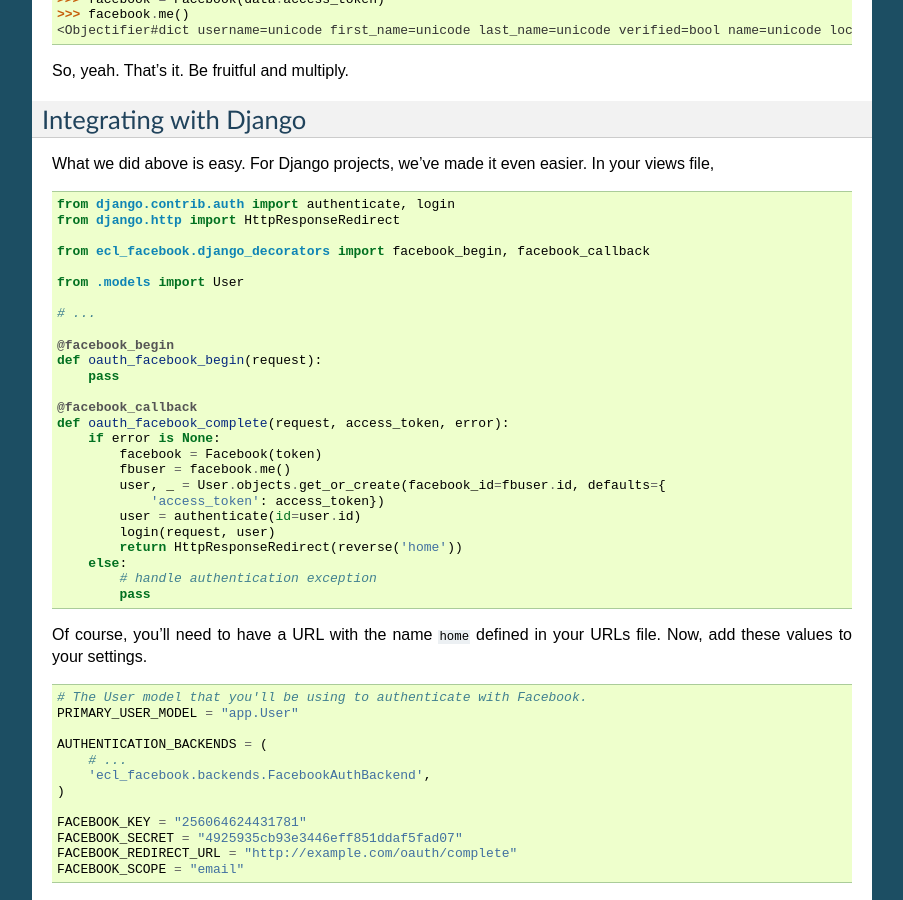
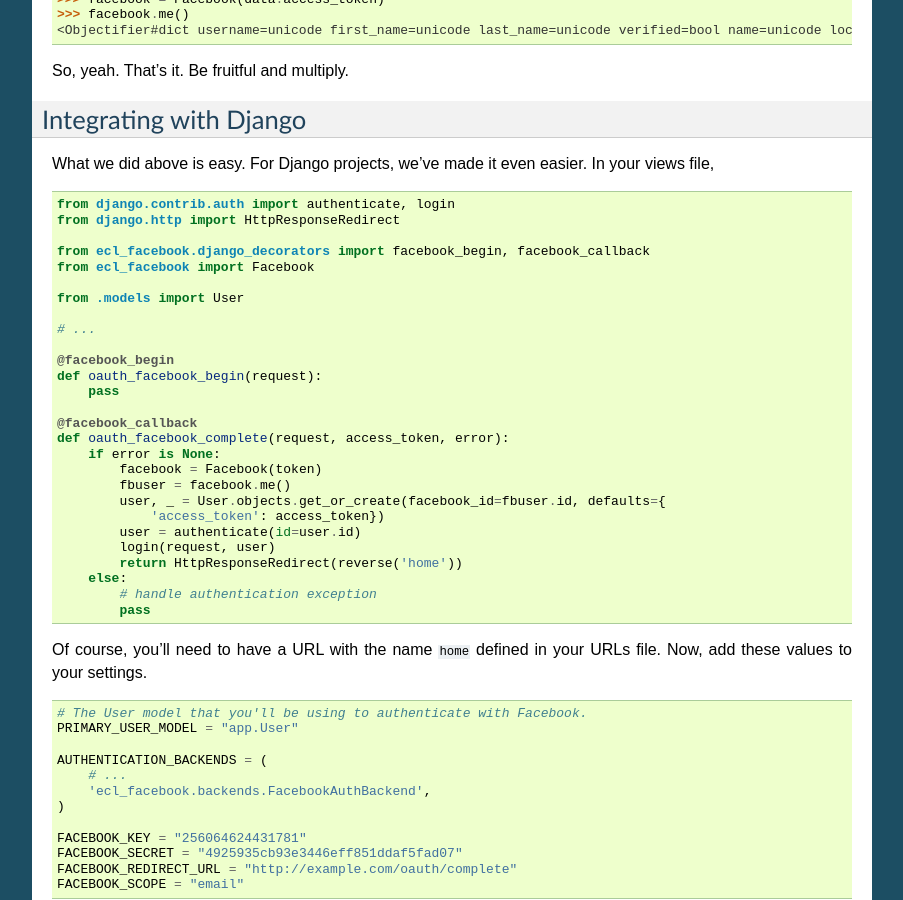
Before and after one commit to elmcitylabs/ECL-Facebook, a Sphinx documentation site: the page built from docs/index.rst, in a window 1280 px wide and 900 px high, scrolled down 1131 px. Shown: the whole window, without its empty margins (198-1101 px from the left). Built offline with Sphinx 7.4.7, drawn with Linux system fonts in a browser that asks for light colours; formulas are drawn with MathJax 3.

Commit message:
doc update

```diff
--- a/README.rst
+++ b/README.rst
@@ -84,6 +84,7 @@
     from django.http import HttpResponseRedirect
 
     from ecl_facebook.django_decorators import facebook_begin, facebook_callback
+    from ecl_facebook import Facebook
 
     from .models import User
 
@@ -155,7 +156,6 @@
 * Email: opensource@elmcitylabs.com.
 * Twitter: `@elmcitylabs <http://twitter.com/elmcitylabs>`_
 
-
 Indices and tables
 ==================
 
--- a/docs/index.rst
+++ b/docs/index.rst
@@ -84,6 +84,7 @@
     from django.http import HttpResponseRedirect
 
     from ecl_facebook.django_decorators import facebook_begin, facebook_callback
+    from ecl_facebook import Facebook
 
     from .models import User
 
```
